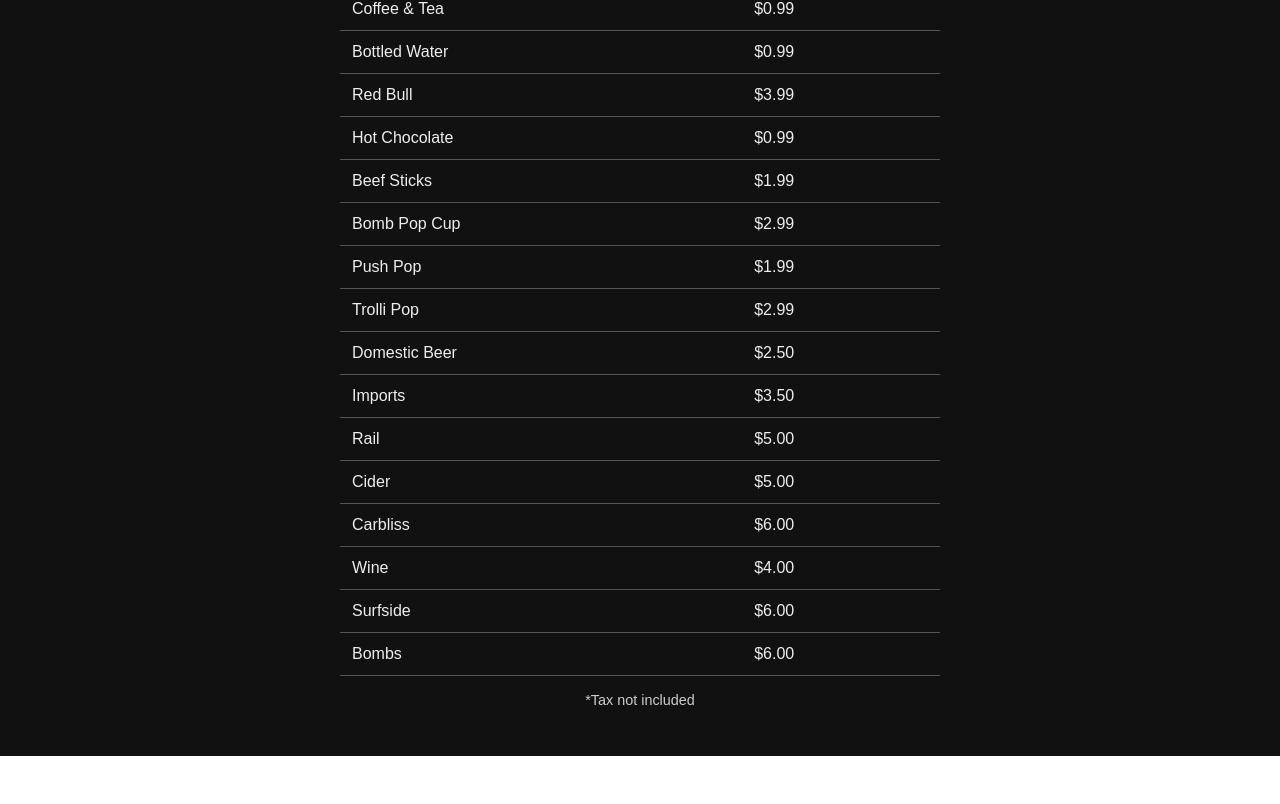
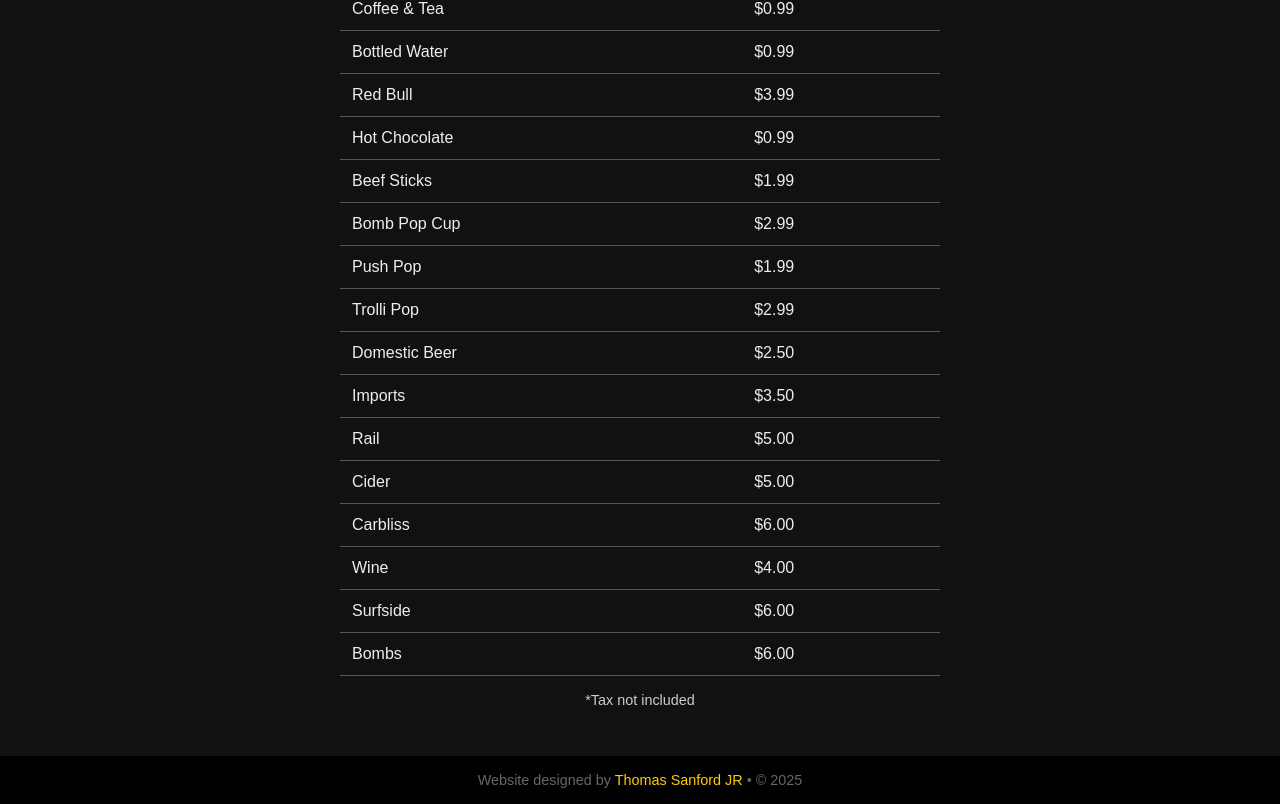
Before and after one commit to Hence4thTranscends/Bugsy-s-Arcade, a plain HTML site: page index.html in a window 1280 px wide. Shown: the part 3817-4621 px from the top of the page. Before the commit the page ends 4573 px from the top, so only its background shows below. Drawn offline with Linux system fonts and the light colour scheme.

Commit message:
Add files via upload

```diff
--- a/index.html
+++ b/index.html
@@ -196,7 +196,7 @@
         <a href="mailto:bugsyarcade@gmail.com">bugsyarcade@gmail.com</a><br>
         <a href="https://www.google.com/maps?q=2900+E+Lincolnway+Sterling+Illinois+61081" target="_blank">Get directions</a></p>
       </div>
-      <div class="info-hours">
+      <div class="info-hours"><br>
         <!-- Store Hours Table -->
         <div>
           <h3 style="color: white; margin-bottom: 1rem;">Store Hours</h3>
@@ -294,4 +294,10 @@
     <p style="margin-top: 1rem; font-size: 0.9rem; color: #ccc;">*Tax not included</p>
   </div>
 </body>
+<footer style="background-color: #000; color: #666; text-align: center; padding: 1rem; font-size: 0.9rem;">
+  Website designed by
+  <a href="mailto:HenceforthTranscends@gmail.com" target="_blank" style="color: #ffcc00; text-decoration: none;">
+    Thomas Sanford JR
+  </a> • © 2025
+</footer>
 </html>
```
